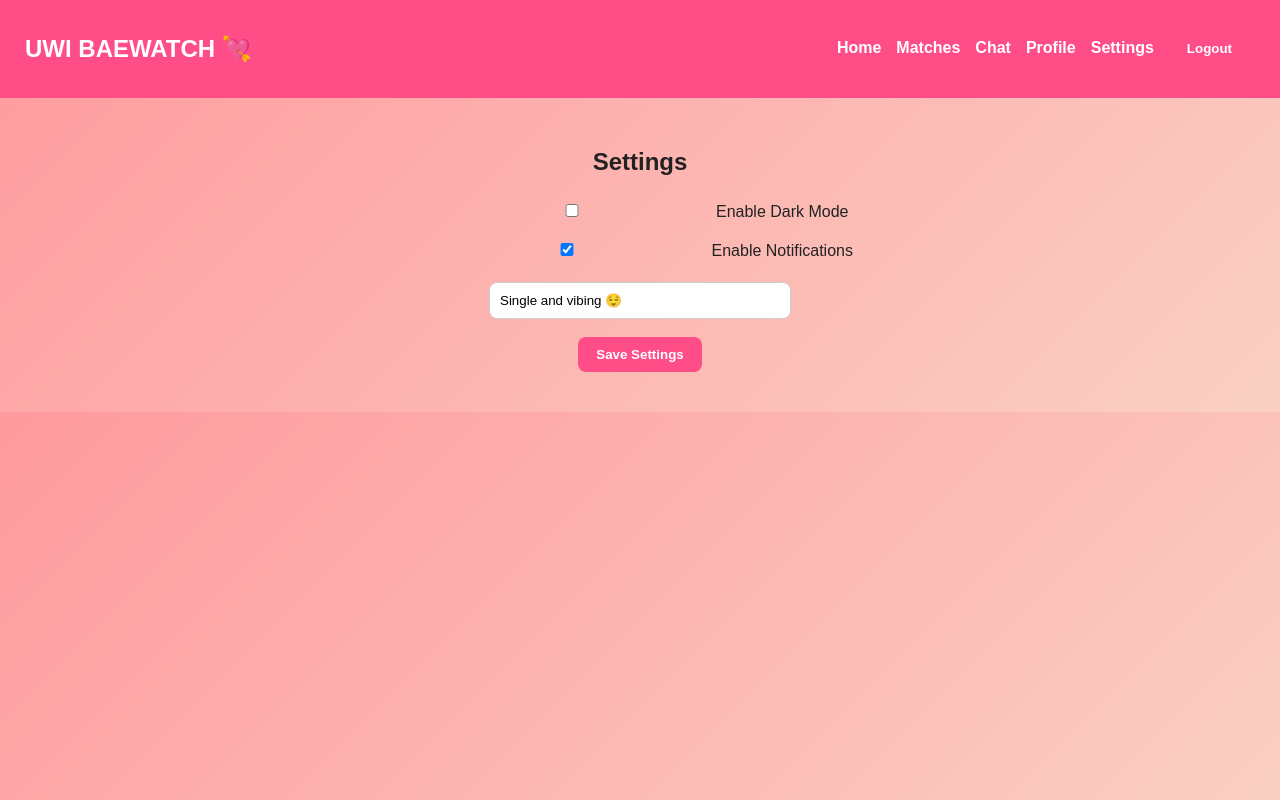
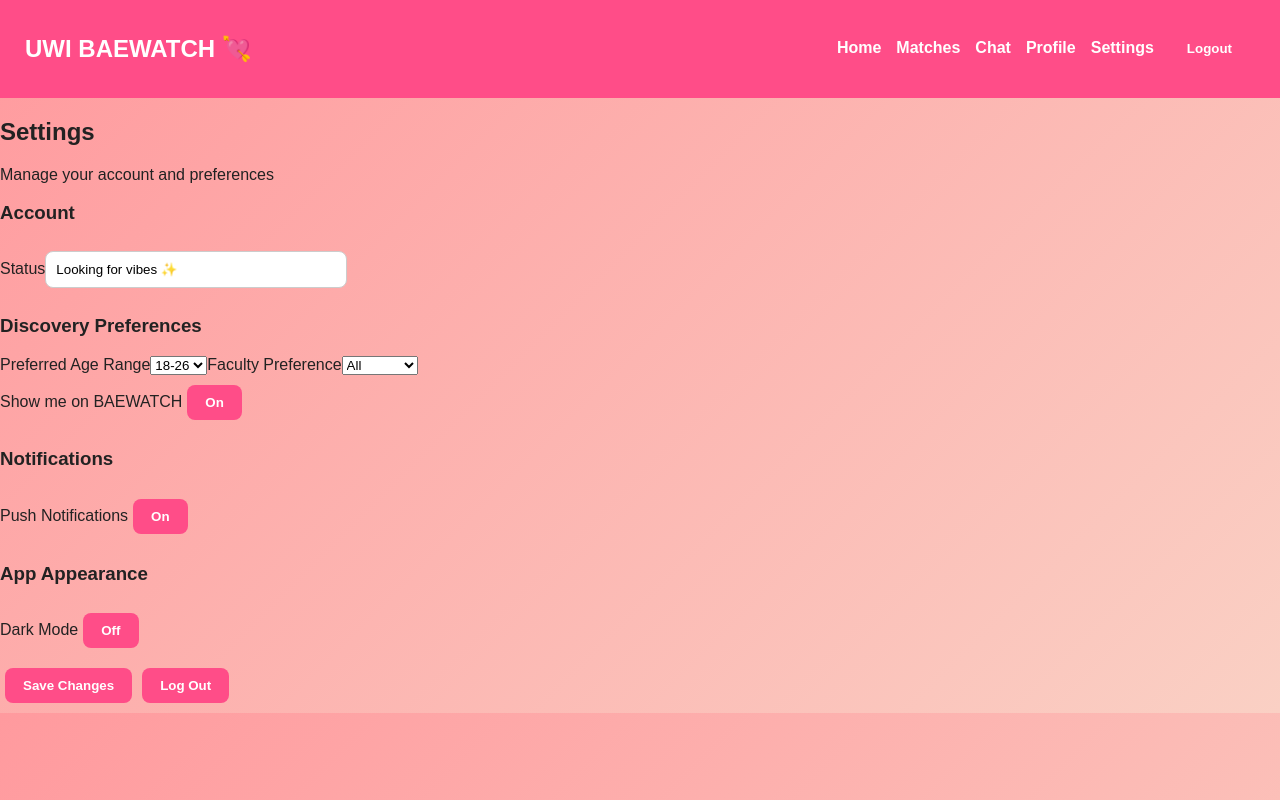
Before and after one commit to Yufraf/uwi-baewatch, a React (Create React App) app: page /settings in a window 1280 px wide. Built offline with nearby package versions, Linux system fonts and the light colour scheme; sample sign-in values are in the browser's storage.

Commit message:
Settings update

```diff
--- a/src/pages/Settings.js
+++ b/src/pages/Settings.js
@@ -4,14 +4,24 @@ import Navbar from "../components/Navbar";
 
 export default function Settings() {
   const navigate = useNavigate();
-  const [darkMode, setDarkMode] = useState(
-    localStorage.getItem("darkMode") === "true"
+
+  const [ageRange, setAgeRange] = useState(
+    localStorage.getItem("ageRange") || "18-26"
+  );
+  const [facultyPreference, setFacultyPreference] = useState(
+    localStorage.getItem("facultyPreference") || "All"
   );
   const [notifications, setNotifications] = useState(
     localStorage.getItem("notifications") !== "false"
   );
+  const [darkMode, setDarkMode] = useState(
+    localStorage.getItem("darkMode") === "true"
+  );
+  const [showMe, setShowMe] = useState(
+    localStorage.getItem("showMe") !== "false"
+  );
   const [status, setStatus] = useState(
-    localStorage.getItem("status") || "Single and vibing 😌"
+    localStorage.getItem("status") || "Looking for vibes ✨"
   );
 
   useEffect(() => {
@@ -22,44 +32,122 @@ export default function Settings() {
   }, [navigate]);
 
   const saveSettings = () => {
+    localStorage.setItem("ageRange", ageRange);
+    localStorage.setItem("facultyPreference", facultyPreference);
+    localStorage.setItem("notifications", notifications);
     localStorage.setItem("darkMode", darkMode);
-    localStorage.setItem("notifications", notifications);
+    localStorage.setItem("showMe", showMe);
     localStorage.setItem("status", status);
     alert("Settings saved");
+  };
+
+  const handleLogout = () => {
+    localStorage.removeItem("loggedIn");
+    localStorage.removeItem("currentUser");
+    navigate("/login");
   };
 
   return (
     <div>
       <Navbar />
-      <div className="page center">
-        <h2>Settings</h2>
+      <div className="settings-page">
+        <div className="settings-container">
+          <h2 className="settings-title">Settings</h2>
+          <p className="settings-subtitle">Manage your account and preferences</p>
 
-        <label style={{ marginBottom: "10px" }}>
-          <input
-            type="checkbox"
-            checked={darkMode}
-            onChange={() => setDarkMode(!darkMode)}
-          />{" "}
-          Enable Dark Mode
-        </label>
+          <div className="settings-section">
+            <h3>Account</h3>
+            <div className="settings-card">
+              <label>Status</label>
+              <input
+                type="text"
+                value={status}
+                onChange={(e) => setStatus(e.target.value)}
+                placeholder="Enter your status"
+              />
+            </div>
+          </div>
 
-        <label style={{ marginBottom: "10px" }}>
-          <input
-            type="checkbox"
-            checked={notifications}
-            onChange={() => setNotifications(!notifications)}
-          />{" "}
-          Enable Notifications
-        </label>
+          <div className="settings-section">
+            <h3>Discovery Preferences</h3>
+            <div className="settings-card">
+              <label>Preferred Age Range</label>
+              <select
+                value={ageRange}
+                onChange={(e) => setAgeRange(e.target.value)}
+              >
+                <option value="18-20">18-20</option>
+                <option value="18-22">18-22</option>
+                <option value="18-24">18-24</option>
+                <option value="18-26">18-26</option>
+                <option value="21-26">21-26</option>
+              </select>
 
-        <input
-          type="text"
-          placeholder="Status"
-          value={status}
-          onChange={(e) => setStatus(e.target.value)}
-        />
+              <label>Faculty Preference</label>
+              <select
+                value={facultyPreference}
+                onChange={(e) => setFacultyPreference(e.target.value)}
+              >
+                <option value="All">All</option>
+                <option value="FST">FST</option>
+                <option value="FSS">FSS</option>
+                <option value="FHE">FHE</option>
+                <option value="Medicine">Medicine</option>
+                <option value="FFA">FFA</option>
+                <option value="Law">Law</option>
+              </select>
 
-        <button onClick={saveSettings}>Save Settings</button>
+              <div className="toggle-row">
+                <span>Show me on BAEWATCH</span>
+                <button
+                  className={showMe ? "toggle active" : "toggle"}
+                  onClick={() => setShowMe(!showMe)}
+                >
+                  {showMe ? "On" : "Off"}
+                </button>
+              </div>
+            </div>
+          </div>
+
+          <div className="settings-section">
+            <h3>Notifications</h3>
+            <div className="settings-card">
+              <div className="toggle-row">
+                <span>Push Notifications</span>
+                <button
+                  className={notifications ? "toggle active" : "toggle"}
+                  onClick={() => setNotifications(!notifications)}
+                >
+                  {notifications ? "On" : "Off"}
+                </button>
+              </div>
+            </div>
+          </div>
+
+          <div className="settings-section">
+            <h3>App Appearance</h3>
+            <div className="settings-card">
+              <div className="toggle-row">
+                <span>Dark Mode</span>
+                <button
+                  className={darkMode ? "toggle active" : "toggle"}
+                  onClick={() => setDarkMode(!darkMode)}
+                >
+                  {darkMode ? "On" : "Off"}
+                </button>
+              </div>
+            </div>
+          </div>
+
+          <div className="settings-actions">
+            <button className="save-btn" onClick={saveSettings}>
+              Save Changes
+            </button>
+            <button className="logout-btn" onClick={handleLogout}>
+              Log Out
+            </button>
+          </div>
+        </div>
       </div>
     </div>
   );
```
